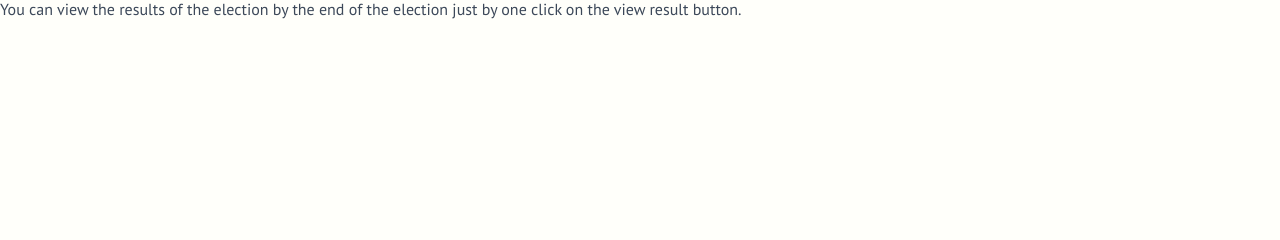
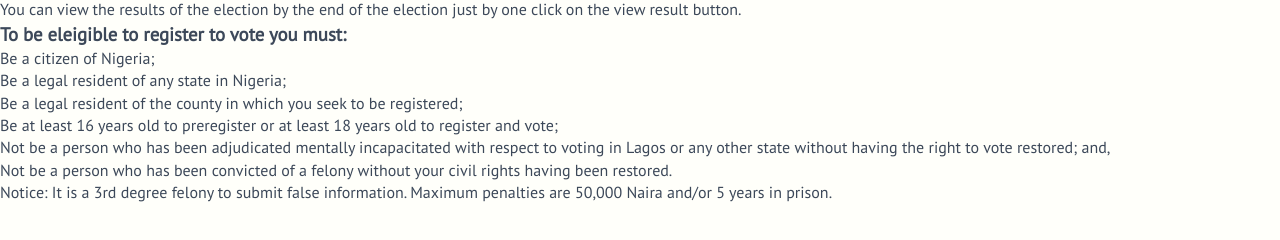
Before and after one commit to amaechi-chuks/Politico, a plain HTML site: page UI/index.html in a window 1280 px wide. Shown: the part 360-600 px from the top of the page. Drawn offline with Linux system fonts and the light colour scheme.

Commit message:
[feature #163343202] Implement criterial to register section

```diff
--- a/UI/index.html
+++ b/UI/index.html
@@ -75,5 +75,28 @@
                     </p>
                 </div>
             </div>
+        </section>
+        <!-- End How It Works Section -->
+        <!--Begin of criterial to register-->
+        <section>
+            <div class="how-to title-voting">
+                <h3 class="partition">To be eleigible to register to vote you must:</h3>
+                <ul class="voting-rules">
+                    <li class="message-voting">Be a citizen of Nigeria;</li>
+                    <li class="message-voting">Be a legal resident of any state in Nigeria;</li>
+                    <li class="message-voting">Be a legal resident of the county in which you seek to be registered;</li>
+                    <li class="message-voting">Be at least 16 years old to preregister or at least 18 years old to
+                        register and vote;</li>
+                    <li class="message-voting">Not be a person who has been adjudicated mentally incapacitated with
+                        respect to voting in Lagos
+                        or any other state without having the right to vote restored; and,</li>
+                    <li class="message-voting">Not be a person who has been convicted of a felony without your civil
+                        rights having been
+                        restored.</li>
+                </ul>
+                <p class="notice">Notice: It is a 3rd degree felony to submit false information. Maximum penalties are
+                    50,000 Naira and/or 5 years in prison.</p>
+            </div>
+        </section>
 </body>
 </html>
```
